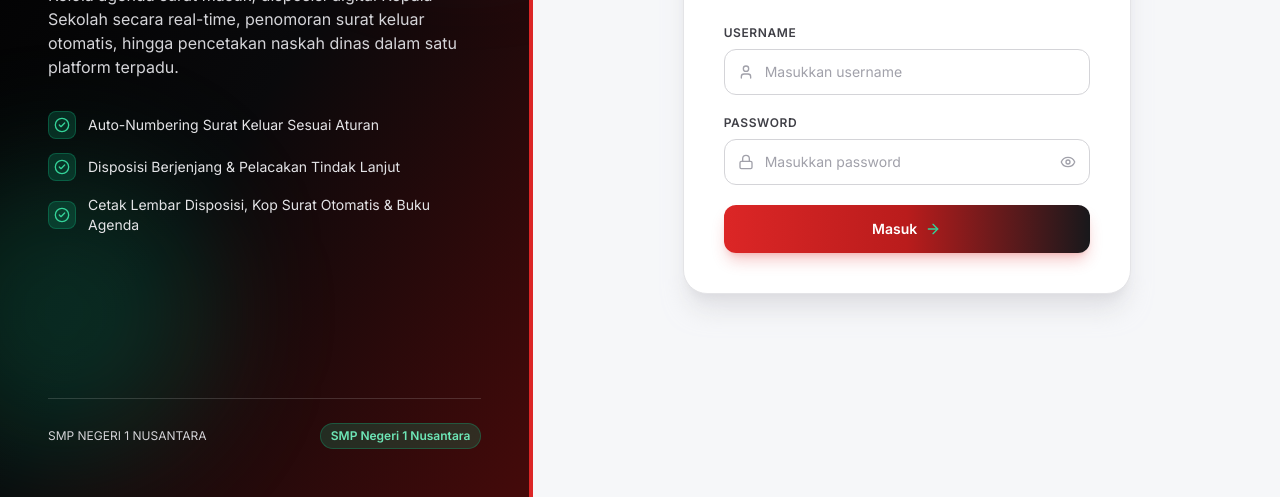
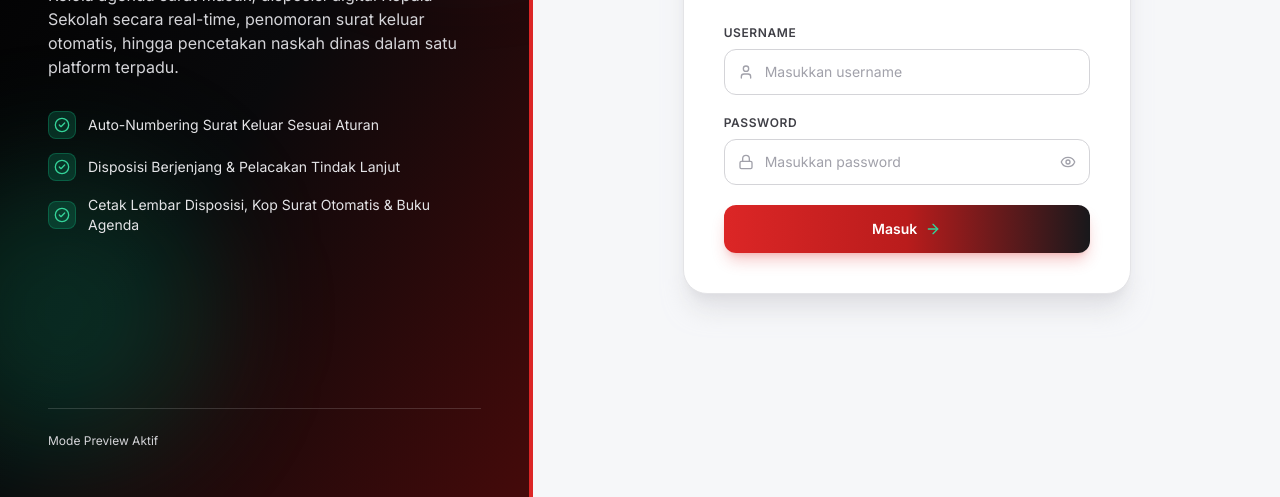
Before and after one commit to spenpatko/sipas, a plain HTML site: page index.html in a window 1280 px wide. Shown: the part 303-800 px from the top of the page. Drawn offline with nearby package versions, Linux system fonts and the light colour scheme.

Commit message:
Update index.html

```diff
--- a/index.html
+++ b/index.html
@@ -250,8 +250,7 @@
         </div>
 
         <div class="relative z-10 mt-10 pt-6 border-t border-white/15 flex items-center justify-between text-xs text-zinc-300">
-          <span id="login-school-footer">'Tim IT Spenpatko'</span>
-          <span id="env-badge" class="px-2.5 py-1 rounded-full bg-emerald-500/20 text-emerald-300 font-semibold border border-emerald-500/30">
+
             Mode Preview Aktif
           </span>
         </div>
```
